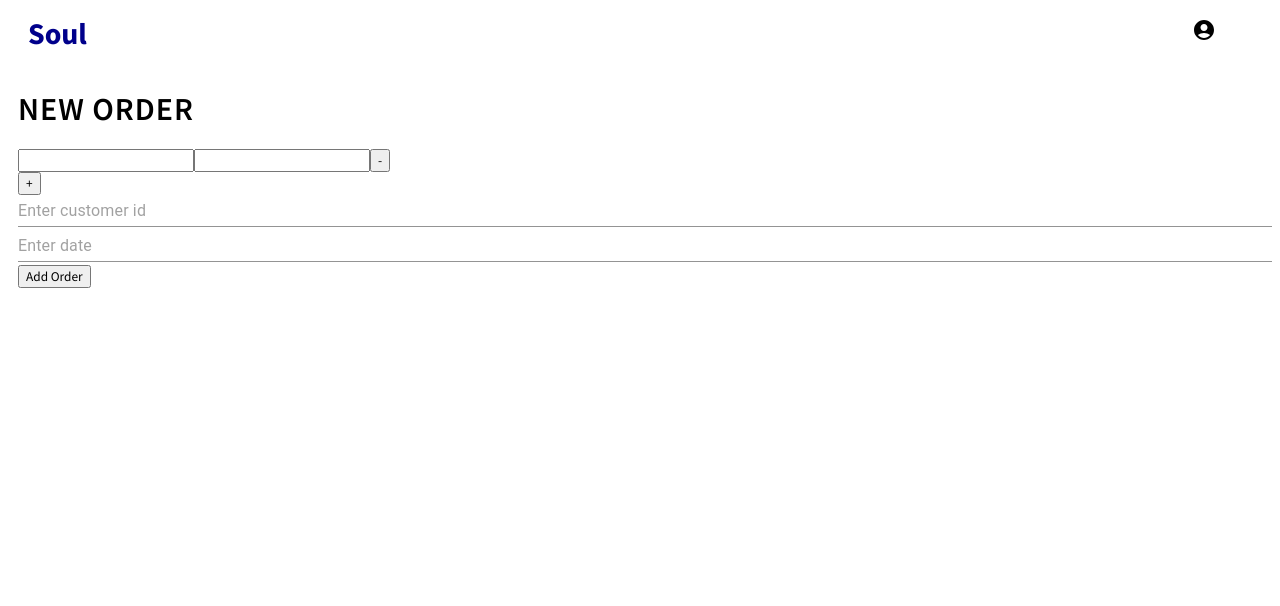
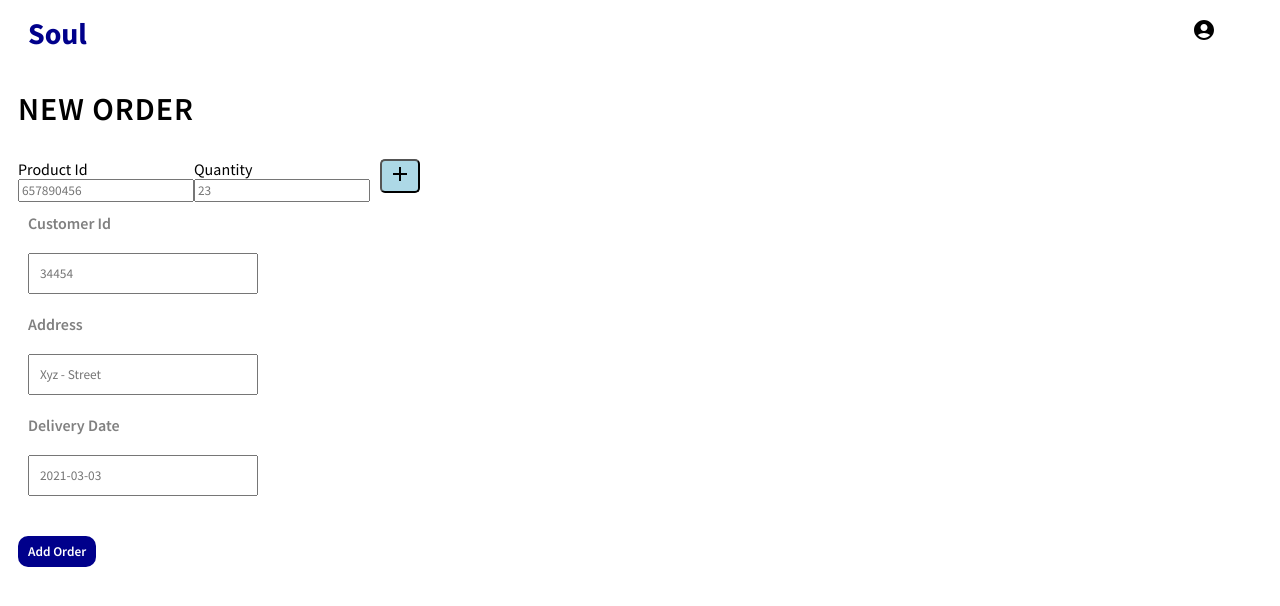
Before and after one commit to Kinza-Ali/apparel-admin, a React (Create React App) app: page /newOrder in a window 1280 px wide. Shown: the top 606 px of the page. Built offline with nearby package versions, Linux system fonts and the light colour scheme; no server answers.

Commit message:
New Order Validations Completed

```diff
--- a/src/components/pages/order/NewOrder.jsx
+++ b/src/components/pages/order/NewOrder.jsx
@@ -1,4 +1,4 @@
-import React, { useState } from "react";
+import React, { useState, useEffect } from "react";
 import { useDispatch, useSelector } from "react-redux";
 import { useHistory } from "react-router-dom";
 import AddIcon from "@mui/icons-material/Add";
@@ -6,259 +6,228 @@ import RemoveOutlinedIcon from "@mui/icons-material/RemoveOutlined";
 import "./NewOrder.css";
 import { addOrder } from "../../redux/actions/orderActions";
 import { getProductById } from "../../redux/actions/productActions";
-import { Formik, Form, Field, FieldArray, ErrorMessage } from "formik";
-import * as Yup from "yup";
-import { TextField } from "@material-ui/core";
 
 function NewOrder() {
   const dispatch = useDispatch();
   const history = useHistory();
-  const initialValues = {
-    customerId: "",
-    deliveryDate: "",
-    itemList: [{ productId: "", quantity: "" }],
+
+  // let productIdError = "";
+  const productIdError = useSelector((state) => state.allProducts.error);
+  const [deliveryDate, setDeliveryDate] = useState();
+  const [customerId, setCustomerId] = useState();
+  const [address, setAddress] = useState();
+  const [itemList, setItemList] = useState([{ productId: "", quantity: "" }]);
+  // const errors = [];
+  const [errorMessage, setErrorMessage] = useState([
+    { errorProductId: "", errorQuantity: "" },
+  ]);
+  const [dateError, setDateError] = useState("");
+  const [id, setId] = useState();
+  const order = [
+    {
+      label: "Customer Id",
+      type: "text",
+      placeholder: 34454,
+    },
+    {
+      label: "Address",
+      type: "text",
+      placeholder: "Xyz - Street",
+    },
+    {
+      label: "Delivery Date",
+      type: "text",
+      placeholder: "2021-03-03",
+    },
+  ];
+
+  useEffect(() => {
+    dispatch(getProductById(id));
+    // eslint-disable-next-line
+  }, [id]);
+
+  const handleInput = (e, label) => {
+    if (label === "Customer Id") {
+      setCustomerId(e.target.value);
+    } else if (label === "Delivery Date") {
+      setDeliveryDate(e.target.value);
+    } else {
+      setAddress(e.target.value);
+    }
   };
 
-  // let productIdError = "";
-  // productIdError = useSelector((state) => state.allProducts.error);
-  // const [deliveryDate, setDeliveryDate] = useState();
-  // const [customerId, setCustomerId] = useState();
-  // // const [itemList, setItemList] = useState([{ productId: "", quantity: "" }]);
-  // const [errorMessage, setErrorMessage] = useState([
-  //   { errorProductId: "required", errorQuantity: "required" },
-  // ]);
-  // const [dateError, setDateError] = useState();
-  // const order = [
-  //   {
-  //     label: "Customer Id",
-  //     type: "text",
-  //     placeholder: 34454,
-  //   },
-  //   {
-  //     label: "Delivery Date",
-  //     type: "text",
-  //     placeholder: "2021-03-03",
-  //   },
-  // ];
+  const handleInputChange = (e, index) => {
+    const { name, value } = e.target;
+    const list = [...itemList];
+    list[index][name] = value;
+    setItemList(list);
+    if (name === "productId") {
+      setId(value);
+      console.log(id);
+    }
+  };
 
-  // // handle click event of the Add button
+  // handle click event of the Remove button
+  const handleRemoveClick = (index) => {
+    const list = [...itemList];
+    list.splice(index, 1);
+    setItemList(list);
+  };
 
-  // const handleInput = (e, label) => {
-  //   if (label === "Customer Id") {
-  //     setCustomerId(e.target.value);
-  //   } else if (label === "Delivery Date") {
-  //     setDeliveryDate(e.target.value);
-  //   }
-  // };
+  const renderInputComponent = (order) => {
+    return (
+      <input
+        type={order.type}
+        placeholder={order.placeholder}
+        onChange={(e) => handleInput(e, order.label)}
+      />
+    );
+  };
 
-  // const handleInputChange = (e, index) => {
-  //   const { name, value } = e.target;
-  //   const list = [...itemList];
-  //   list[index][name] = value;
-  //   setItemList(list);
-  // };
+  const handleAddClick = (e, index) => {
+    e.preventDefault();
 
-  // // handle click event of the Remove button
-  // const handleRemoveClick = (index) => {
-  //   const list = [...itemList];
-  //   list.splice(index, 1);
-  //   setItemList(list);
-  // };
+    let errorMsg = [];
+    let error = {};
+    let valid = true;
+    if (itemList[index].productId) {
+      if (productIdError) {
+        error.errorProductId = "Enter a valid product Id";
+        valid = false;
+      } else {
+        error.errorProductId = "";
+      }
+    } else if (!itemList[index].productId) {
+      error.errorProductId = "Enter Product Id";
+      valid = false;
+    } else {
+      error.errorProductId = "";
+    }
+    if (!itemList[index].quantity) {
+      error.errorQuantity = "Quantity is required";
+      valid = false;
+    } else if (itemList[index].quantity < 1) {
+      error.errorQuantity = "Quantity must be greater than 0";
+      valid = false;
+    } else {
+      error.errorQuantity = "";
+    }
+    if (valid) {
+      setItemList([...itemList, { productId: "", quantity: "" }]);
+    }
 
-  // const renderInputComponent = (order) => {
-  //   return (
-  //     <input
-  //       type={order.type}
-  //       placeholder={order.placeholder}
-  //       onChange={(e) => handleInput(e, order.label)}
-  //     />
-  //   );
-  // }
+    errorMsg = error;
+    if (index === 0) {
+      setErrorMessage([errorMsg]);
+    } else if (Object.keys(errorMessage).length > index) {
+      errorMessage[index].errorProductId = errorMsg.errorProductId;
+      errorMessage[index].errorQuantity = errorMsg.errorQuantity;
+    } else {
+      setErrorMessage([
+        ...errorMessage,
+        {
+          errorProductId: errorMsg.errorProductId,
+          errorQuantity: errorMsg.errorQuantity,
+        },
+      ]);
+    }
+  };
 
-  // const handleAddClick = (e, index) => {
-  //   e.preventDefault();
+  const handleAddOrder = (e) => {
+    e.preventDefault();
+    // eslint-disable-next-line
+    let dateRegx = /^\d{4}\-(0?[1-9]|1[012])\-(0?[1-9]|[12][0-9]|3[01])$/;
+    let dateValidation = dateRegx.test(deliveryDate);
+    if (!dateValidation) {
+      setDateError("Enter date in YYYY-MM-DD format");
+    } else {
+      const orderList = {
+        item: itemList,
+        customerId,
+        deliveryDate,
+        address,
+      };
+      dispatch(addOrder(orderList));
+      history.push({ pathname: "/orders" });
+    }
+  };
 
-  //   // dispatch(getProductById(itemList[index].productId));
-
-  //   console.log("Starting again " + " index is : " + index);
-  //   let errorMsg = [];
-  //   let error = {};
-  //   let valid = true;
-  //   console.log(itemList[index].productId);
-  //   if (itemList[index].productId) {
-  //     console.log("indside: " + itemList[index].productId);
-  //     dispatch(getProductById(itemList[index].productId));
-  //     console.log(productIdError);
-  //     if (productIdError) {
-  //       console.log("inner if");
-  //       error.errorProductId = "Enter a valid product Id";
-  //       console.log(error.errorProductId + " checking if the value is set");
-  //       valid = false;
-  //     } else {
-  //       console.log("valid product");
-  //       error.errorProductId = "";
-  //     }
-  //   } else if (!itemList[index].productId) {
-  //     console.log("no product id");
-  //     error.errorProductId = "Enter Product Id";
-  //     valid = false;
-  //   } else {
-  //     console.log("in else prod id");
-  //     error.errorProductId = "";
-  //   }
-  //   if (!itemList[index].quantity) {
-  //     console.log("Quantity is empty");
-  //     error.errorQuantity = "Quantity is required";
-  //     valid = false;
-  //   } else if (itemList[index].quantity < 1) {
-  //     console.log("quantity is less than 1");
-  //     error.errorQuantity = "Quantity must be greater than 0";
-  //     valid = false;
-  //   } else {
-  //     error.errorQuantity = " ";
-  //   }
-  //   if (valid) {
-  //     setItemList([...itemList, { productId: "", quantity: "" }]);
-  //   }
-
-  //   errorMsg = error;
-
-  //   if (index === 0) {
-  //     setErrorMessage([errorMsg]);
-  //   } else {
-  //     setErrorMessage([...errorMessage, errorMsg]);
-  //   }
-
-  //   console.log(JSON.stringify(errorMsg));
-  //   console.log(JSON.stringify(errorMessage));
-  // };
-
-  // const handleAddOrder = () => {
-  //   let dateRegx = /^\d{4}\-(0?[1-9]|1[012])\-(0?[1-9]|[12][0-9]|3[01])$/;
-  //   let dateValidation = dateRegx.test(deliveryDate);
-  //   console.log(dateValidation);
-  //   if (!dateValidation) {
-  //     setDateError("Enter date in YYYY-MM-DD format");
-  //   } else {
-  //     const orderList = {
-  //       item: itemList,
-  //       customerId,
-  //       deliveryDate,
-  //     };
-  //     dispatch(addOrder(orderList));
-  //     history.push({ pathname: "/orders" });
-  //   }
-  // };
-  //Formik
-
-  const validationSchema = Yup.object().shape({
-    customerId: Yup.string().required("Required"),
-    deliveryDate: Yup.date().required("Required"),
-    itemList: Yup.array().of(
-      Yup.object().shape({
-        productId: Yup.string().min(4, "too short").required("Required"), // these constraints take precedence
-        quantity: Yup.string()
-          .min(1, "Must be greater than 0")
-          .required("Required"), // these constraints take precedence
-      })
-    ),
-    //where to add custom validations
-
-    // .required('Must have friends') // these constraints are shown if and only if inner constraints are satisfied
-    // .min(3, 'Minimum of 3 friends'),
-  });
-  const onSubmit = (values, props) => {
-    // console.log(values.email, values.password);
-    // dispatch(loginUser(values.email, values.password));
-    console.log(values);
-    // dispatch(addOrder(values));
-    //     history.push({ pathname: "/orders" });
-  };
   return (
     <div className="newOrder">
       <h1 className="addOrderTitle">New Order</h1>
-      <Formik
-        initialValues={initialValues}
-        onSubmit={onSubmit}
-        validationSchema={validationSchema}
-      >
-        {(props) => (
-          <Form>
+      <form className="addOrderForm">
+        {itemList.map((item, index) => {
+          return (
+            <div key={index} className="addOrder">
               <div>
-              <FieldArray
-                name="itemList"
-                render={(arrayHelpers) => (
+                <label>Product Id</label>
                 <div>
-                    {initialValues.itemList.map((item, index) => (
-                      <div key={index}>
-                        {/** both these conventions do the same */}
-                        <Field name={`itemList[${index}].productId`} />
-                        <Field name={`itemList.${index}.quantity`} />
+                  <input
+                    name="productId"
+                    placeholder="657890456"
+                    value={item.productId}
+                    onChange={(e) => handleInputChange(e, index)}
+                  />
 
-                        <button
-                          type="button"
-                          onClick={() => arrayHelpers.remove(index)}
-                        >
-                          -
-                        </button>
+                  <span style={{ color: "red" }} key={index}>
+                    {errorMessage.length - 1 >= index &&
+                      errorMessage[index].errorProductId}
+                  </span>
                 </div>
-                    ))}
-                    <button
-                      type="button"
-                      onClick={() =>
-                        arrayHelpers.push({ productId: "", quantity: "" })
-                      }
-                    >
-                      +
-                    </button>
               </div>
-                )}
-              />
               <div>
-                <Field
-                  as={TextField}
-                  name="customerId"
-                  placeholder="Enter customer id"
-                  type="text"
-                  fullWidth
-                  required
-                  helperText={<ErrorMessage name="customerId" />}
-                  className="my-1 p-4"
+                <label> Quantity </label>
+                <div>
+                  <input
+                    className="ml10"
+                    name="quantity"
+                    placeholder="23"
+                    value={item.quantity}
+                    onChange={(e) => handleInputChange(e, index)}
                   />
                 </div>
-              <div>
-                <Field
-                  as={TextField}
-                  name="deliveryDate"
-                  placeholder="Enter date"
-                  type="text"
-                  fullWidth
-                  required
-                  helperText={
-                    <ErrorMessage
-                      name="deliveryDate"
-                      style={{ color: "red" }}
-                    />
-                  }
-                  className="my-1 p-4"
-                />
+                <span style={{ color: "red" }} key={index}>
+                  {errorMessage.length - 1 >= index &&
+                    errorMessage[index].errorQuantity}
+                </span>
               </div>
-              <div>
+              <div className="addOrder">
+                {itemList.length !== 1 && (
                   <button
-                  type="submit"
-                  color="primary"
-                  variant="contained"
-                  disabled={props.isSubmitting}
-                  fullWidth
-                  className="btn"
+                    className="mr10"
+                    onClick={() => handleRemoveClick(index)}
                   >
-                  {props.isSubmitting ? "Loading" : "Add Order"}
+                    <RemoveOutlinedIcon />
                   </button>
+                )}
+                {itemList.length - 1 === index && (
+                  <button
+                    className="ml10"
+                    onClick={(e) => handleAddClick(e, index)}
+                  >
+                    <AddIcon />
+                  </button>
+                )}
               </div>
             </div>
-          </Form>
-        )}
-      </Formik>
+          );
+        })}
+
+        {order.map((order, index) => {
+          return (
+            <div className="addOrderItem" key={index}>
+              <label>{order.label}</label>
+              {renderInputComponent(order)}
+            </div>
+          );
+        })}
+        <p style={{ color: "red", paddingRight: 20, marginTop: 20 }}>
+          {dateError}
+        </p>
+        <button className="addOrderButton" onClick={(e) => handleAddOrder(e)}>
+          Add Order
+        </button>
+      </form>
     </div>
   );
 }
```
Lines whose indentation alone changed are shown as unchanged.
